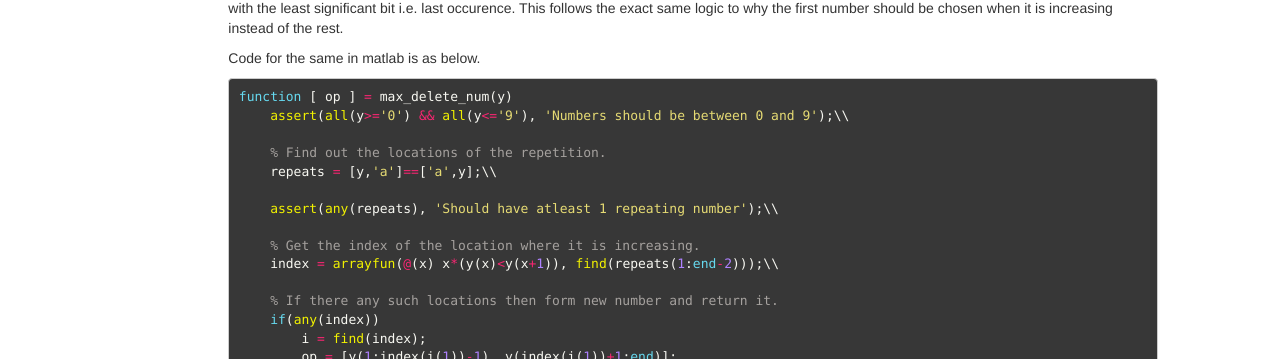
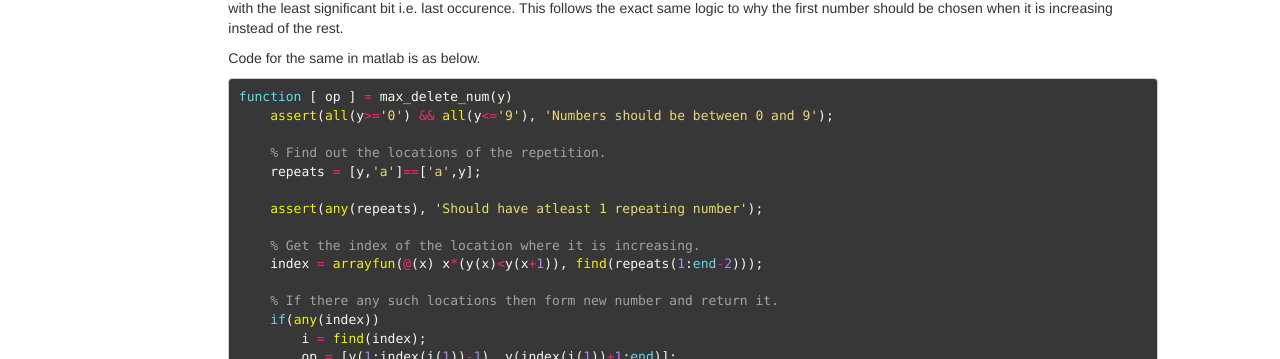
Before and after one commit to surajshetiya/surajshetiya.github.io, a Jekyll site: the page built from _posts/2017-02-24-Find-maximum-number-after-removing-a-digit.md, in a window 1280 px wide and 900 px high, scrolled down 565 px. Shown: the part 276-635 px from the top of the window. Built offline with Jekyll 4.4.1, drawn with Linux system fonts in a browser that asks for light colours.

````diff
--- a/_posts/2017-02-24-Find-maximum-number-after-removing-a-digit.md
+++ b/_posts/2017-02-24-Find-maximum-number-after-removing-a-digit.md
@@ -45,15 +45,15 @@ Code for the same in matlab is as below.
 
 ```matlab
 function [ op ] = max_delete_num(y)
-    assert(all(y>='0') && all(y<='9'), 'Numbers should be between 0 and 9');\\
+    assert(all(y>='0') && all(y<='9'), 'Numbers should be between 0 and 9');
 
     % Find out the locations of the repetition.
-    repeats = [y,'a']==['a',y];\\
+    repeats = [y,'a']==['a',y];
 
-    assert(any(repeats), 'Should have atleast 1 repeating number');\\
+    assert(any(repeats), 'Should have atleast 1 repeating number');
 
     % Get the index of the location where it is increasing.
-    index = arrayfun(@(x) x*(y(x)<y(x+1)), find(repeats(1:end-2)));\\
+    index = arrayfun(@(x) x*(y(x)<y(x+1)), find(repeats(1:end-2)));
 
     % If there any such locations then form new number and return it.
     if(any(index))
````
